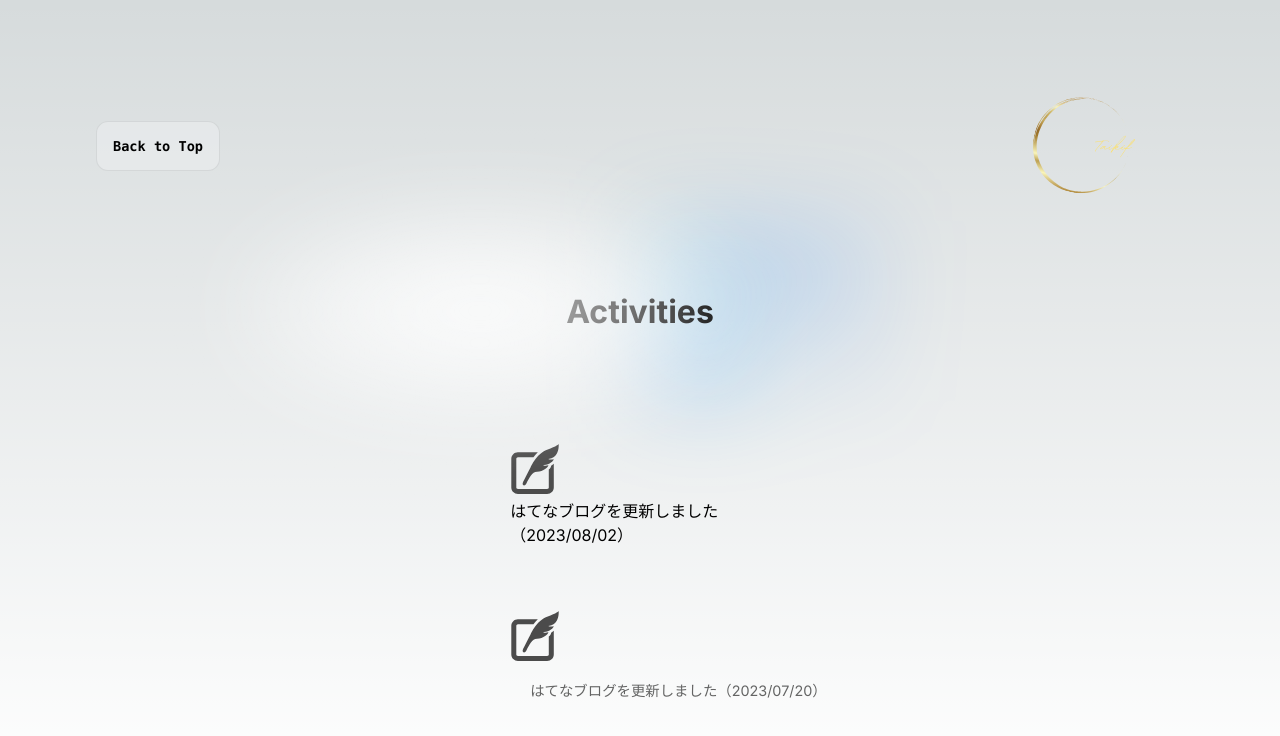
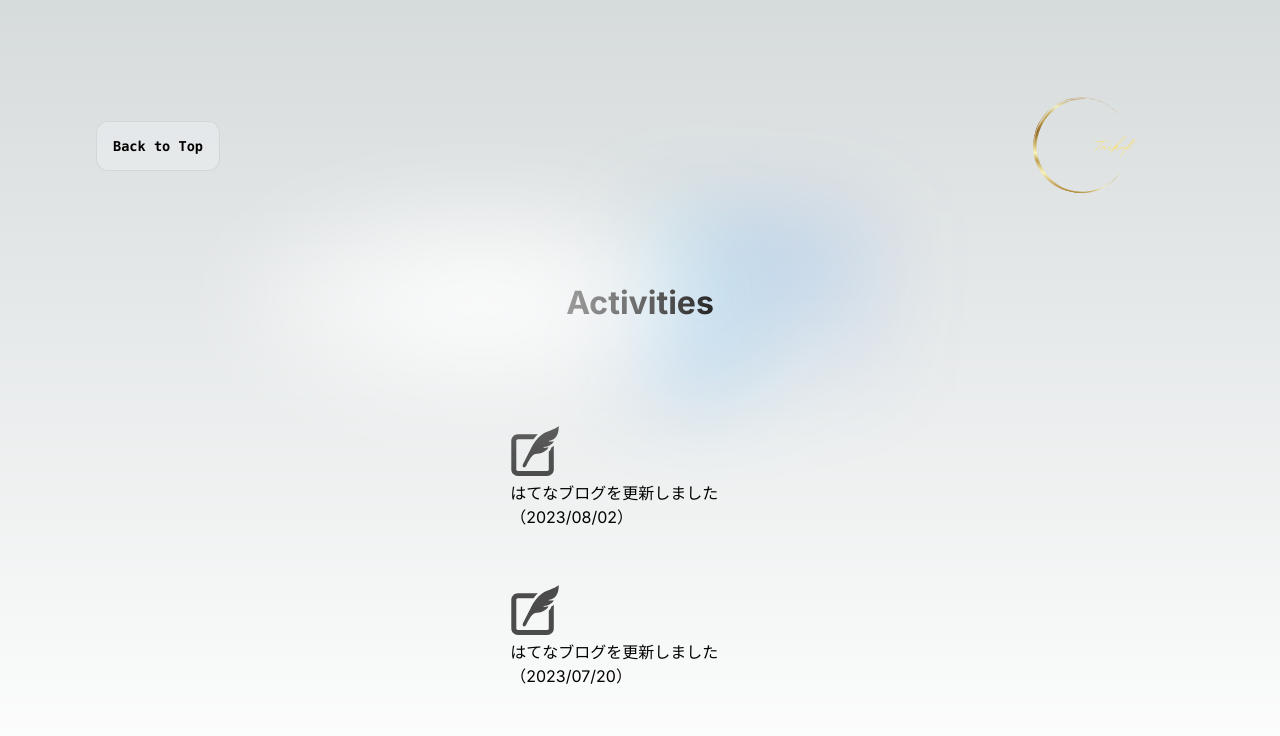
Before and after one commit to taikif/portfolio, a Next.js app: page /activities in a window 1280 px wide. Shown: the top 736 px of the page. Built offline with nearby package versions, Linux system fonts and the light colour scheme.

Commit message:
ちょっと調整

```diff
--- a/app/activities/page.js
+++ b/app/activities/page.js
@@ -60,7 +60,7 @@ export default function Activities(){
               height={50}
               priority/>
 
-                    <p className={styles.p_activities}>
+                    <p>
                         はてなブログを更新しました（2023/07/20）
                     </p>
                     </a>
```
